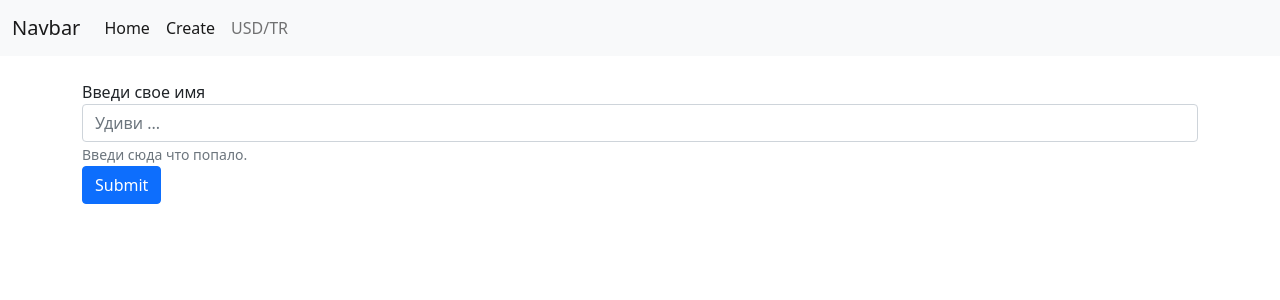
After one commit to mubashirin/flask_tutorial_project, a Flask app: page /create/ in a window 1280 px wide. The commit adds this page. Shown: the top 300 px of the page. Run offline with Flask 2, Linux system fonts and the light colour scheme; some libraries are stand-ins or nearby versions.

Commit message:
Добавил типа форму

```diff
--- a/app.py
+++ b/app.py
@@ -1,22 +1,23 @@
-import json
-from unicodedata import decimal
+from crypt import methods
 import requests
 from bs4 import BeautifulSoup as BS
 from flask import (
     Flask,
     request,
     render_template,
-    jsonify
+    jsonify,
+    url_for,
+    flash,
+    redirect
 )
 from flask_moment import Moment
-from datetime import datetime
 from flask_wtf import FlaskForm
 from wtforms import StringField, SubmitField
 from wtforms.validators import DataRequired
 
 
 app = Flask(__name__)
-app.config['SECRET_KEY'] = 'itbfrdrweq34565iytctexsxt5789obf-te3wxt3s'
+app.config['SECRET_KEY'] = '40365aa1cefc0c9ab9dec43f191d4ac8851dd6653a6a2682'
 moment = Moment(app)
 
 
@@ -27,17 +28,10 @@ class NewForm(FlaskForm):
 
 @app.route('/', methods=['GET', 'POST'])
 def index():
-    name = None
-    form = NewForm()
-    if form.validate_on_submit():
-        name = form.name.data
-        form.name.data = ''
-
     context = {
         'useragent': request.headers.get('User-Agent'),
-        'name': name
     }
-    return render_template('/pages/index.html', form=form, context=context)
+    return render_template('/pages/index.html', context=context)
 
 
 @app.route('/user/<name>/')
@@ -61,6 +55,16 @@ def usd_tr():
     return jsonify(data)
 
 
+@app.route('/create/', methods=['POST', 'GET'])
+def create():
+    if request.method == 'POST':
+        name = request.form['name']
+
+        flash(f'Hello, {name.capitalize()}!')
+
+    return render_template('/pages/create.html')
+
+
 @app.errorhandler(404)
 def page_not_found(e):
     return render_template('error_page/404.html'), 404
--- a/templates/base.html
+++ b/templates/base.html
@@ -14,6 +14,7 @@
 <body>
     {% include 'includes/navbar.html' %}
     {{ moment.include_moment() }}
+
     {% block content %}{% endblock %}
 
     {% block scripts %}{% endblock %}
--- a/templates/includes/navbar.html
+++ b/templates/includes/navbar.html
@@ -1,16 +1,19 @@
 <nav class="navbar navbar-expand-lg navbar-light bg-light">
     <div class="container-fluid">
-      <a class="navbar-brand" href="#">Navbar</a>
+      <a class="navbar-brand" href="{{ url_for('index') }}">Navbar</a>
       <button class="navbar-toggler" type="button" data-bs-toggle="collapse" data-bs-target="#navbarSupportedContent" aria-controls="navbarSupportedContent" aria-expanded="false" aria-label="Toggle navigation">
         <span class="navbar-toggler-icon"></span>
       </button>
       <div class="collapse navbar-collapse" id="navbarSupportedContent">
         <ul class="navbar-nav me-auto mb-2 mb-lg-0">
           <li class="nav-item">
-            <a class="nav-link active" aria-current="page" href="#">Home</a>
+            <a class="nav-link active" aria-current="page" href="{{ url_for('index') }}">Home</a>
           </li>
           <li class="nav-item">
-            <a class="nav-link" href="#">Link</a>
+            <a class="nav-link active" aria-current="page" href="{{ url_for('create') }}">Create</a>
+          </li>
+          <li class="nav-item">
+            <a class="nav-link" href="{{ url_for('usd_tr') }}">USD/TR</a>
           </li>
         </ul>
       </div>
--- /dev/null
+++ b/templates/pages/create.html
@@ -0,0 +1,21 @@
+{% extends 'base.html' %}
+
+{% block title %}Home Page{% endblock %}
+{% block content %}
+<div class="container">
+    <br>
+    {% for message in get_flashed_messages() %}
+        <div class="alert alert-success" role="alert">{{ message }}</div>
+    {% endfor %}
+    <div class="page-header">
+        <form method="POST">
+            <div class="form-group">
+                <label for="name">Введи свое имя</label>
+                <input type="text" class="form-control" name="name" value="{{ request.form['name'] }}" placeholder="Удиви ...">
+                <small class="form-text text-muted">Введи сюда что попало.</small>
+            </div>
+            <button type="submit" class="btn btn-primary">Submit</button>
+        </form>
+    </div>
+</div>
+{% endblock %}
```
Also changed, not shown: templates/pages/index.html (+0 -15 lines).
